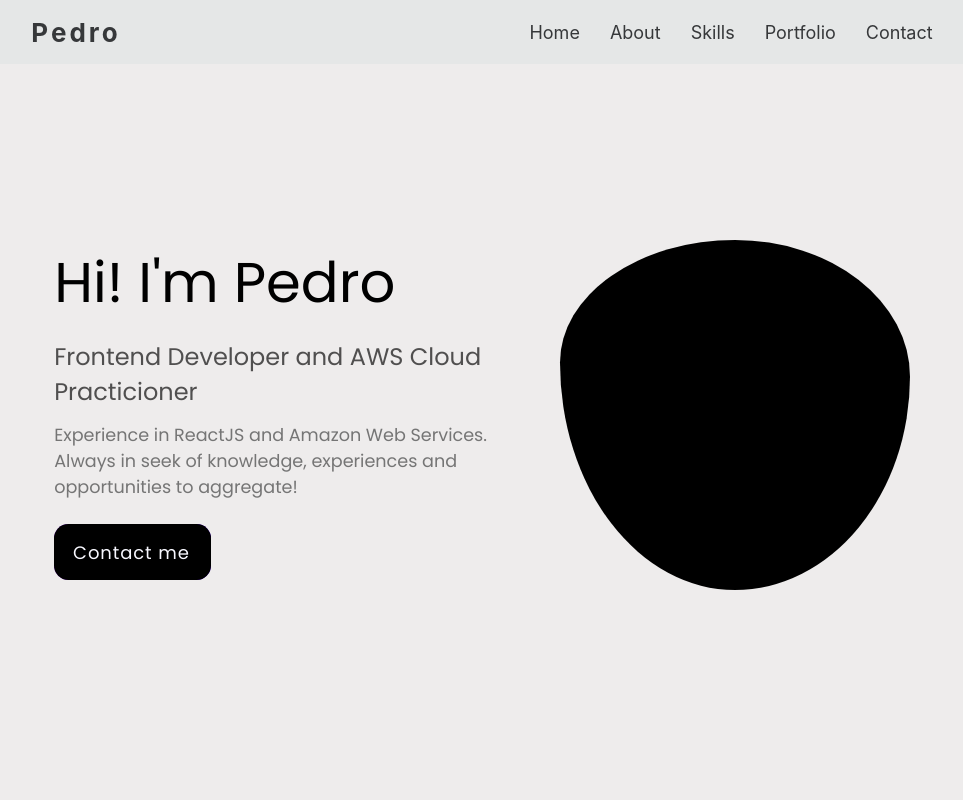
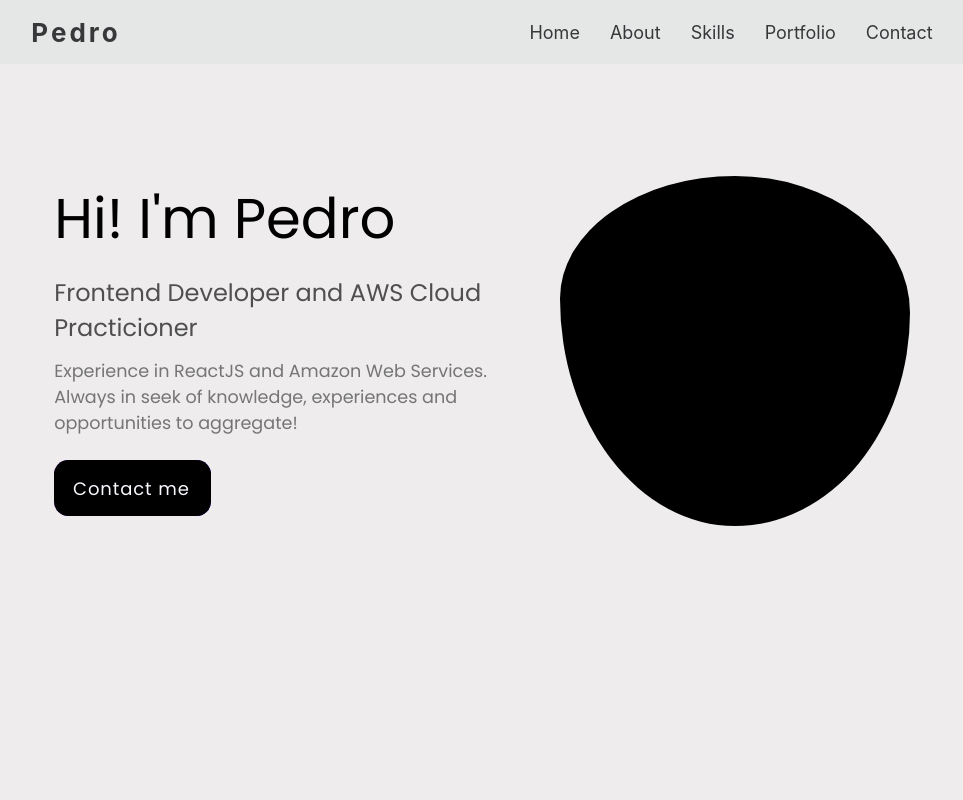
Before and after one commit to PedroMilani04/pedro-portfolio, a React (Create React App) app: page / in a window 1280 px wide. Shown: the top 800 px of the page, without its empty margins (158-1121 px from the left). Built offline with nearby package versions, Linux system fonts and the light colour scheme.

Commit message:
navbar v2

```diff
--- a/src/css/Navbar.css
+++ b/src/css/Navbar.css
@@ -2,7 +2,7 @@
     margin: 0;
     padding: 0;
     overflow-x: hidden;
-    position: sticky;
+    position: static;
 }
 
 
@@ -12,6 +12,9 @@ nav {
     justify-content: space-around;
     display: flex;
     align-items: center;
+    position: fixed;
+    width: 100%;
+    z-index: 999;
 
 }
 
@@ -78,7 +81,7 @@ h1 {
         position: fixed; /* positions: absolute*/
         top: 8vh;
         right: 0;
-        width: 50vw;
+        width: 100vw;
         height: 92vh;
         flex-direction: column;
         background-color: rgb(229, 231, 231);
@@ -87,6 +90,7 @@ h1 {
         display: flex;
         justify-content: space-around;
         align-items: center;
+        left: 50;
     }
 
     .nav-list li {
```
